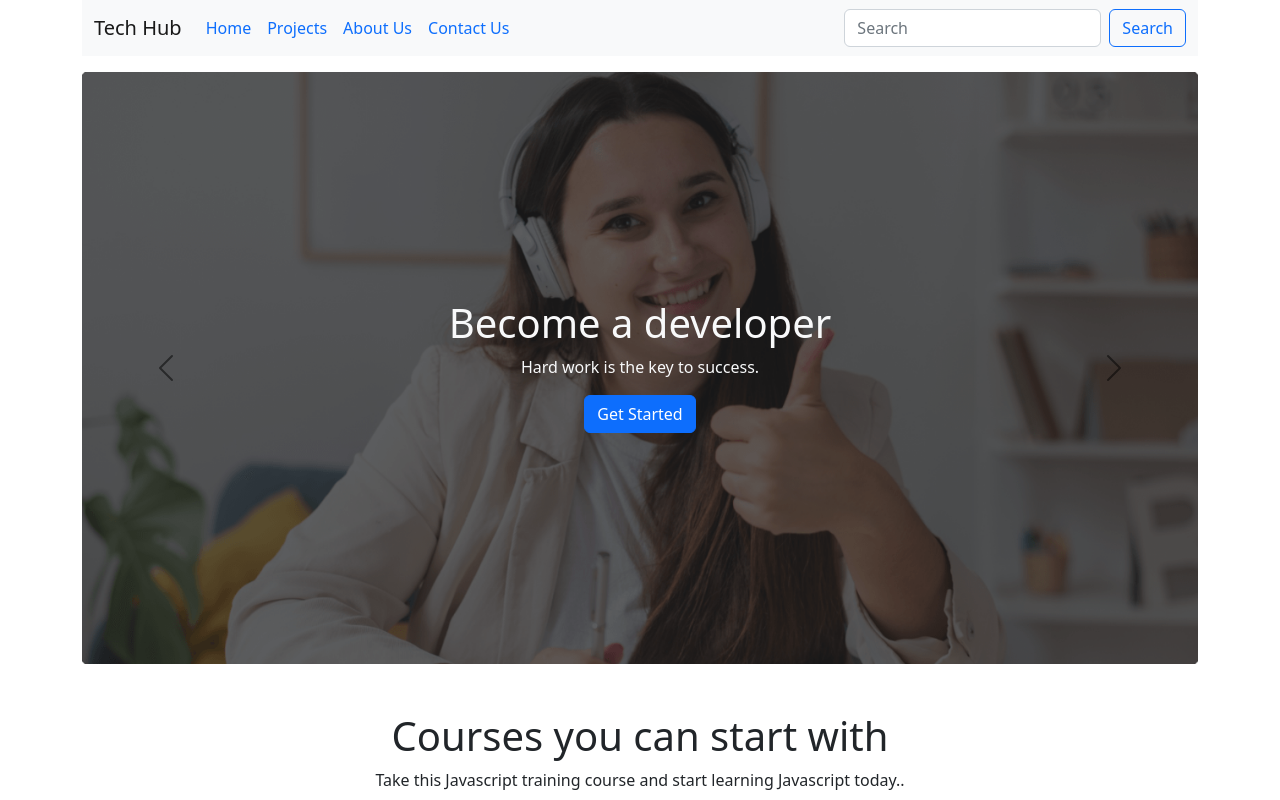
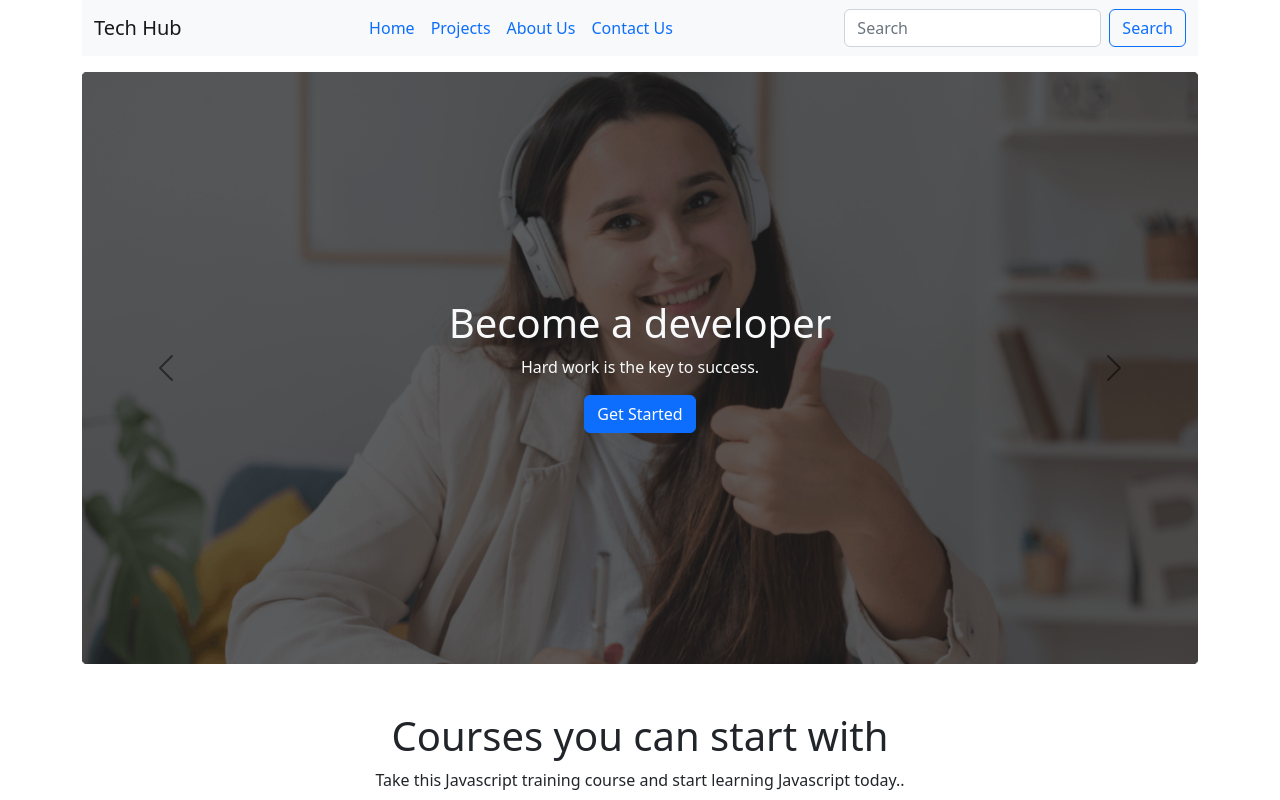
Before and after one commit to TalhaTamim67/assignment-3, a plain HTML site: page index.html in a window 1280 px wide. Shown: the top 800 px of the page. Drawn offline with nearby package versions, Linux system fonts and the light colour scheme.

Commit message:
some more changes

```diff
--- a/index.html
+++ b/index.html
@@ -4,7 +4,7 @@
 <head>
     <meta charset="utf-8">
     <meta name="viewport" content="width=device-width, initial-scale=1">
-    <title>Bootstrap demo</title>
+    <title>Tech Hub</title>
     <link href="https://cdn.jsdelivr.net/npm/bootstrap@5.2.0/dist/css/bootstrap.min.css" rel="stylesheet"
         integrity="sha384-gH2yIJqKdNHPEq0n4Mqa/HGKIhSkIHeL5AyhkYV8i59U5AR6csBvApHHNl/vI1Bx" crossorigin="anonymous">
 
@@ -69,7 +69,7 @@
                     <span class="navbar-toggler-icon"></span>
                 </button>
                 <div class="collapse navbar-collapse" id="navbarSupportedContent">
-                    <ul class="navbar-nav me-auto mb-2 mb-lg-0">
+                    <ul class="navbar-nav me-auto mb-2 mb-lg-0 m-auto">
                         <li class="nav-item">
                             <a class="nav-link active text-primary" aria-current="page" href="#">Home</a>
                         </li>
```
